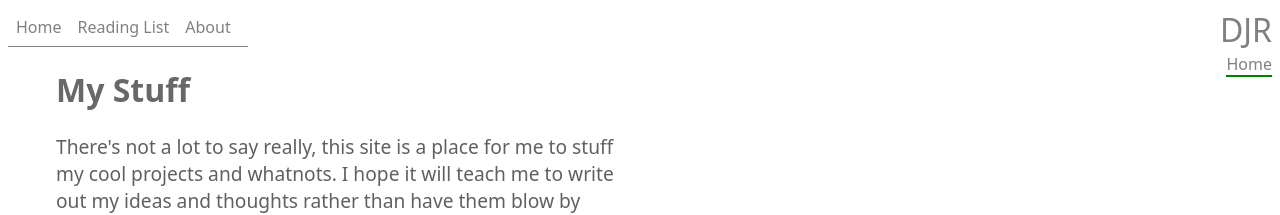
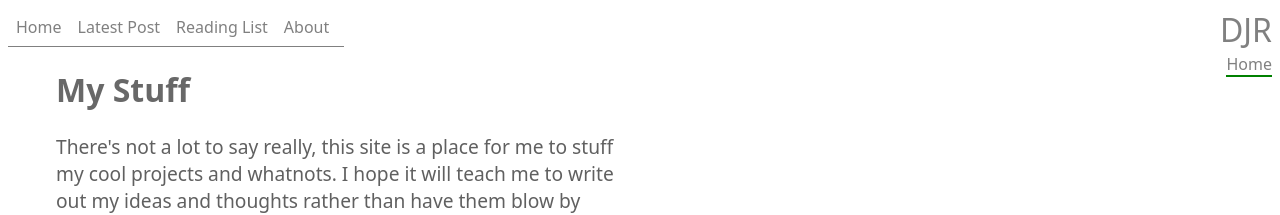
Before and after one commit to KOMON/KOMON.github.io, a Jekyll site: the page built from index.html, in a window 1280 px wide. Shown: the top 215 px of the page. Built offline with Jekyll 4.4.1, drawn with Linux system fonts in a browser that asks for light colours.

Commit message:
Added a new post, and link to the latest post

```diff
--- a/_includes/header.html
+++ b/_includes/header.html
@@ -24,6 +24,9 @@
 		  <a href="https://komon.github.io">Home</a>
 		</li>
 		<li>
+		  <a href="https://komon.github.io{% post_url 2015-05-01-first %}">Latest Post</a>
+		</li>
+		<li>
 		  <a href="https://komon.github.io/reading-list/">Reading List</a>
 		</li>
 		<li>
--- a/css/main.css
+++ b/css/main.css
@@ -41,7 +41,7 @@
 	padding: 0;
 	overflow: hidden;
 	border-bottom: 1px solid grey;
-	width: 15rem;
+	width: 21rem;
 }
 
 #site-nav li {
```
Also changed, not shown: _posts/2015-05-01-first.md (added, +9 -0 lines).
